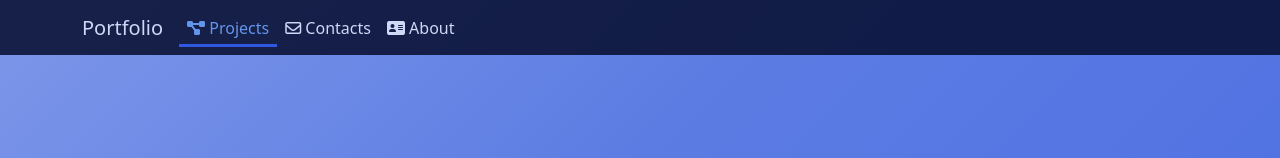
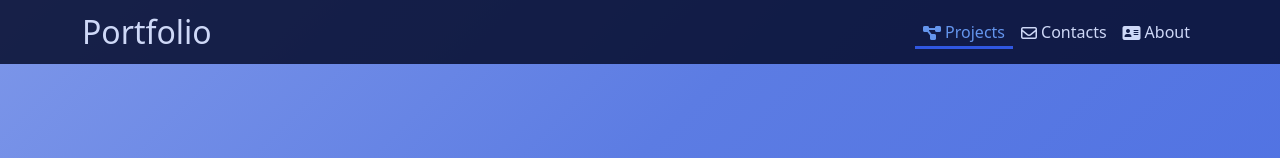
Before and after one commit to Francesco-Iannuzzi/vite-boolfolio, a Vue app: page /projects in a window 1280 px wide. Shown: the top 158 px of the page. Built offline with nearby package versions, Linux system fonts and the light colour scheme; no server answers.

Commit message:
create sections home

```diff
--- a/src/assets/scss/partials/_app_header.scss
+++ b/src/assets/scss/partials/_app_header.scss
@@ -1,11 +1,9 @@
 @use './variables.scss' as *;
 
 .navbar {
-    // background-image: url('https://media.discordapp.net/attachments/1071838099073671259/1118919573895401494/unaltroDio_dark_blueprint_background_052cb6ab-bf93-4281-9ade-8c70379aeb07.png?width=1506&height=1506');
-    // background-size: cover;
-    // background-repeat: no-repeat;
     background-color: $blueprint_nav;
 
+    .navbar_logo {
         .navbar-brand {
             color: $blueprint_light;
 
@@ -19,6 +17,12 @@
             color: $blueprint_light;
         }
 
+        h3 {
+            font-size: 2rem;
+        }
+    }
+
+    .navbar_list {
         .nav-link {
             color: $blueprint_light;
             border-bottom: solid 3px transparent;
@@ -26,32 +30,16 @@
             &:hover {
                 color: gold;
             }
+
+            h4 {
+                font-size: 1rem;
+            }
         }
 
         .nav-link.router-link-active {
             color: cornflowerblue;
             border-bottom: solid 3px $blueprint_primary;
         }
-
-    #search {
-        span {
-            background-color: $blueprint_light;
-
-            i {
-                color: white;
     }
 
 }
-
-        input {
-            background-color: $blueprint_light;
-
-        }
-
-        &:hover {
-            i {
-                color: $blueprint_primary;
-            }
-        }
-    }
-}
--- a/src/assets/scss/partials/_view_contacts.scss
+++ b/src/assets/scss/partials/_view_contacts.scss
@@ -1,6 +1,6 @@
 @use './variables.scss' as *;
 
-#contacts {
+#contacts_view {
     form {
         small {
             color: $blueprint_primary;
--- a/src/assets/scss/partials/_view_home.scss
+++ b/src/assets/scss/partials/_view_home.scss
@@ -1,5 +1,6 @@
 @use './variables.scss' as *;
 
+#home_view {
     #home {
         padding: 10rem 0;
 
@@ -17,3 +18,14 @@
             font-size: 2rem;
         }
     }
+
+    #projects {
+        background-color: white;
+    }
+
+    #about {}
+
+    #contacts {
+        background-color: white;
+    }
+}
--- a/src/assets/scss/partials/_view_projects.scss
+++ b/src/assets/scss/partials/_view_projects.scss
@@ -1,5 +1,6 @@
 @use './variables' as *;
 
+#projects_view {
     #project_card {
         position: relative;
         background-repeat: no-repeat;
@@ -43,3 +44,4 @@
         }
 
     }
+}
--- a/src/components/AppHeader.vue
+++ b/src/components/AppHeader.vue
@@ -7,41 +7,41 @@ export default {
 
 <template>
     <header>
-        <nav class="navbar navbar-expand-sm fixed-top">
+        <nav class="navbar navbar-expand">
             <div class="container">
-                <router-link class="navbar-brand" :to="{ 'name': 'home' }">
-                    <h5 class="mb-0">Portfolio</h5>
-                </router-link>
-                <button class="navbar-toggler bg-light" type="button" data-bs-toggle="collapse"
-                    data-bs-target="#navbarSupportedContent" aria-controls="navbarSupportedContent" aria-expanded="false"
-                    aria-label="Toggle navigation">
-                    <span class="navbar-toggler-icon"></span>
-                </button>
-                <div class="collapse navbar-collapse" id="navbarSupportedContent">
+                <div class="navbar_logo">
+                    <router-link class="navbar-brand d-flex" :to="{ 'name': 'home' }">
+                        <h3 class="mb-0 align-self-center">Portfolio</h3>
+                    </router-link>
+                </div>
+                <div class="navbar_list">
                     <ul class="navbar-nav mb-2 mb-lg-0">
                         <li class="nav-item">
-                            <router-link class="nav-link pb-1" :to="{ 'name': 'projects' }">
-                                <i class="fa-solid fa-diagram-project"></i>
-                                Projects
+                            <router-link class="nav-link pb-1 d-flex gap-1" :to="{ 'name': 'projects' }">
+                                <i class="fa-solid fa-diagram-project align-self-center"></i>
+                                <h4 class="d-none d-md-block mb-0">Projects</h4>
                             </router-link>
                         </li>
                         <li class="nav-item">
-                            <router-link class="nav-link pb-1" :to="{ 'name': 'contacts' }">
-                                <i class="fa-regular fa-envelope"></i>
-                                Contacts
+                            <router-link class="nav-link pb-1 d-flex gap-1" :to="{ 'name': 'contacts' }">
+                                <i class="fa-regular fa-envelope align-self-center"></i>
+                                <h4 class="d-none d-md-block mb-0">Contacts</h4>
                             </router-link>
                         </li>
                         <li class="nav-item">
-                            <router-link class="nav-link pb-1" :to="{ 'name': 'about' }">
-                                <i class="fa-solid fa-address-card"></i>
-                                About
+                            <router-link class="nav-link pb-1 d-flex gap-1" :to="{ 'name': 'about' }">
+                                <i class="fa-solid fa-address-card align-self-center"></i>
+                                <h4 class="d-none d-md-block mb-0">About</h4>
                             </router-link>
                         </li>
                     </ul>
                 </div>
             </div>
         </nav>
+        <!-- /navbar -->
+
     </header>
+    <!-- /header -->
 </template>
 
 <style lang="scss" scoped></style>
--- /dev/null
+++ b/src/components/SectionAbout.vue
@@ -0,0 +1,17 @@
+<script>
+
+export default {
+    name: "SectionAbout",
+}
+</script>
+
+<template>
+    <section id="about">
+        <div class="container">
+            <h2 class="text-center">About</h2>
+        </div>
+    </section>
+    <!-- /about -->
+</template>
+
+<style lang="scss" scoped></style>
--- /dev/null
+++ b/src/components/SectionContacts.vue
@@ -0,0 +1,17 @@
+<script>
+
+export default {
+    name: "SectionContacts",
+}
+</script>
+
+<template>
+    <section id="contacts">
+        <div class="container">
+            <h2 class="text-center">Contacts</h2>
+        </div>
+    </section>
+    <!-- /contacts -->
+</template>
+
+<style lang="scss" scoped></style>
--- /dev/null
+++ b/src/components/SectionProjects.vue
@@ -0,0 +1,17 @@
+<script>
+
+export default {
+    name: "SectionProjects",
+}
+</script>
+
+<template>
+    <section id="projects">
+        <div class="container">
+            <h2 class="text-center">Projects</h2>
+        </div>
+    </section>
+    <!-- /projects -->
+</template>
+
+<style lang="scss" scoped></style>
--- a/src/views/AboutView.vue
+++ b/src/views/AboutView.vue
@@ -21,7 +21,7 @@ export default {
     <!-- <AppBanner :title="store.views[3].about.title" :description="store.views[3].about.banner_description" />
     /Banner -->
 
-    <section id="about">
+    <section id="about_view">
         <div class="container">
             <div class="row">
                 <div class="col-4">
--- a/src/views/ContactsView.vue
+++ b/src/views/ContactsView.vue
@@ -57,7 +57,7 @@ export default {
     <!-- <AppBanner :title="store.views[2].contacts.title" :description="store.views[2].contacts.banner_description" />
     /Banner -->
 
-    <section id="contacts">
+    <section id="contacts_view">
         <div class="container">
 
             <div v-if="success" class="alert alert-success alert-dismissible fade show mb-5" role="alert">
--- a/src/views/HomeView.vue
+++ b/src/views/HomeView.vue
@@ -1,13 +1,19 @@
 <script>
 import AppBanner from '../components/AppBanner.vue';
 import AppFooter from '../components/AppFooter.vue';
+import SectionProjects from '../components/SectionProjects.vue';
+import SectionAbout from '../components/SectionAbout.vue';
+import SectionContacts from '../components/SectionContacts.vue';
 import { store } from "../store";
 
 export default {
     name: "HomeView",
     components: {
         AppBanner,
-        AppFooter
+        AppFooter,
+        SectionProjects,
+        SectionAbout,
+        SectionContacts
     },
     data() {
         return {
@@ -21,6 +27,7 @@ export default {
     <!-- <AppBanner :title="store.views[0].home.title" :description="store.views[0].home.banner_description" />
     /Banner -->
 
+    <main id="home_view">
         <section id="home">
             <div class="container">
                 <h1>Hello,</h1>
@@ -33,7 +40,17 @@ export default {
                 </div>
             </div>
         </section>
-    <!-- /home_view -->
+        <!-- /home -->
+
+        <SectionProjects />
+        <!-- /projects -->
+
+        <SectionAbout />
+        <!-- /about -->
+
+        <SectionContacts />
+        <!-- /contacts -->
+    </main>
 
     <AppFooter />
     <!-- /Footer -->
--- a/src/views/ProjectsView.vue
+++ b/src/views/ProjectsView.vue
@@ -23,7 +23,7 @@ export default {
     <!-- <AppBanner :title="store.views[1].projects.title" :description="store.views[1].projects.banner_description" />
     /Banner -->
 
-    <section id="projects">
+    <section id="projects_view">
 
         <ProjectList />
         <!-- /ProjectList -->
```
Lines whose indentation alone changed are shown as unchanged.
